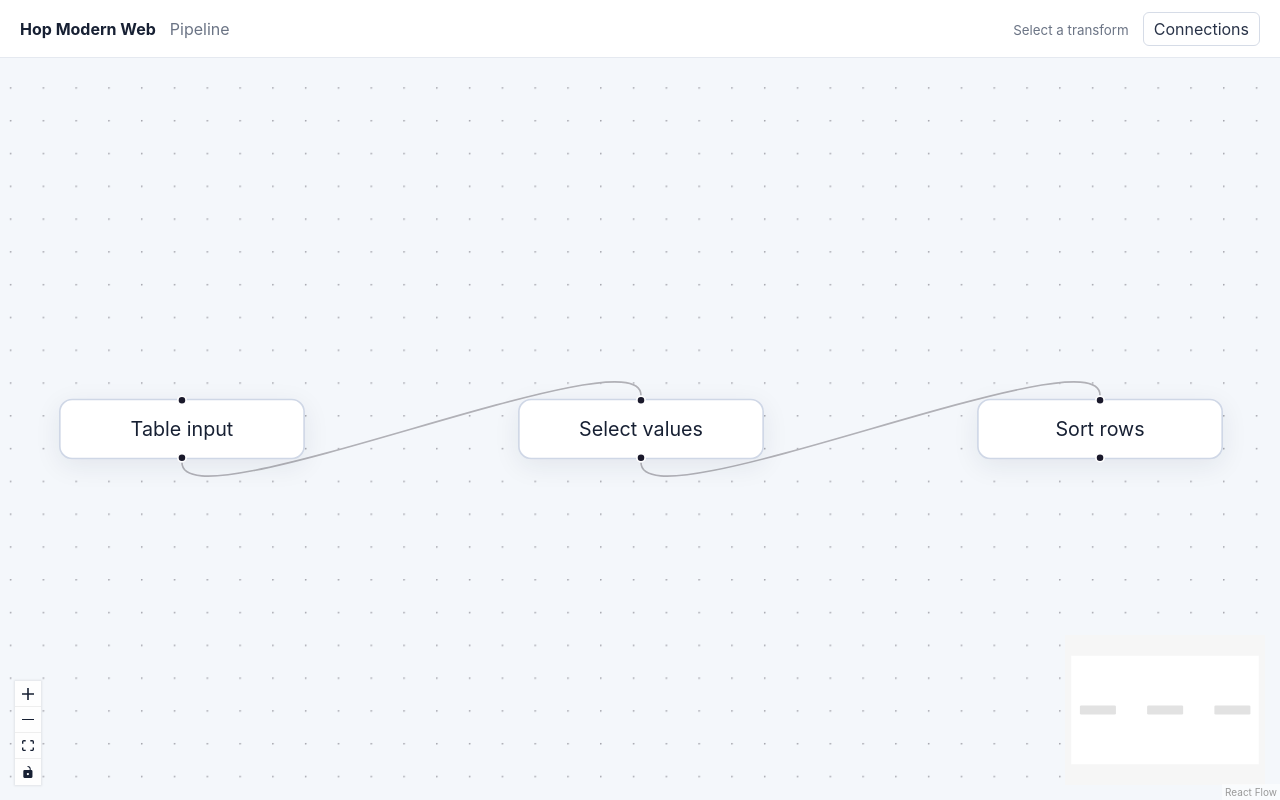
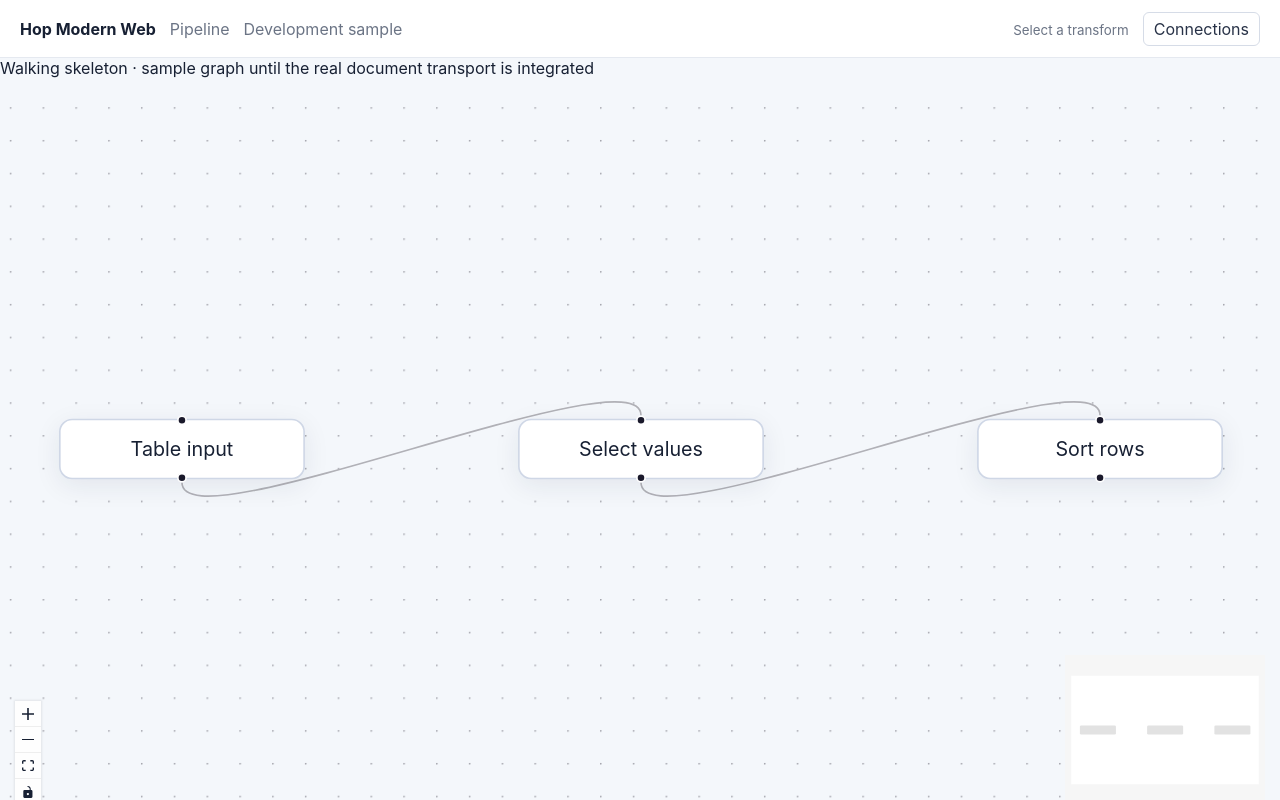
Before and after one commit to cxhttt233/hop-modern-web, a React (Vite) app in the folder app/: page / in a window 1280 px wide. Built offline with nearby package versions, Linux system fonts and the light colour scheme.

Commit message:
feat(editor): expose walking-skeleton preview state [skip ci]

```diff
--- a/app/src/App.tsx
+++ b/app/src/App.tsx
@@ -43,7 +43,7 @@ export function App() {
   return (
     <main className="shell">
       <header>
-        <div><strong>Hop Modern Web</strong><span>{sample.name}</span></div>
+        <div><strong>Hop Modern Web</strong><span>{sample.name}</span><span className="preview-badge" title="Real server-produced Graph JSON will replace only this development data source.">Development sample</span></div>
         <div className="selection-actions">
           <small>{selected ? String(selected.data.label) : "Select a transform"}</small>
           <button type="button" onClick={() => setMetadataName(connections[0]?.name)}>Connections</button>
@@ -51,6 +51,7 @@ export function App() {
         </div>
       </header>
       <section className="workspace">
+        <div className="preview-note">Walking skeleton · sample graph until the real document transport is integrated</div>
         <ReactFlow nodes={nodes} edges={edges} onNodesChange={onNodesChange} onNodeClick={(_, node) => setSelectedId(node.id)} onNodeDoubleClick={(_, node) => node.data.pluginId === "TableInput" && setConfigId(node.id)} onPaneClick={() => setSelectedId(undefined)} fitView nodesDraggable nodesConnectable={false} panOnDrag zoomOnScroll zoomOnPinch>
           <MiniMap /><Controls /><Background />
         </ReactFlow>
```
